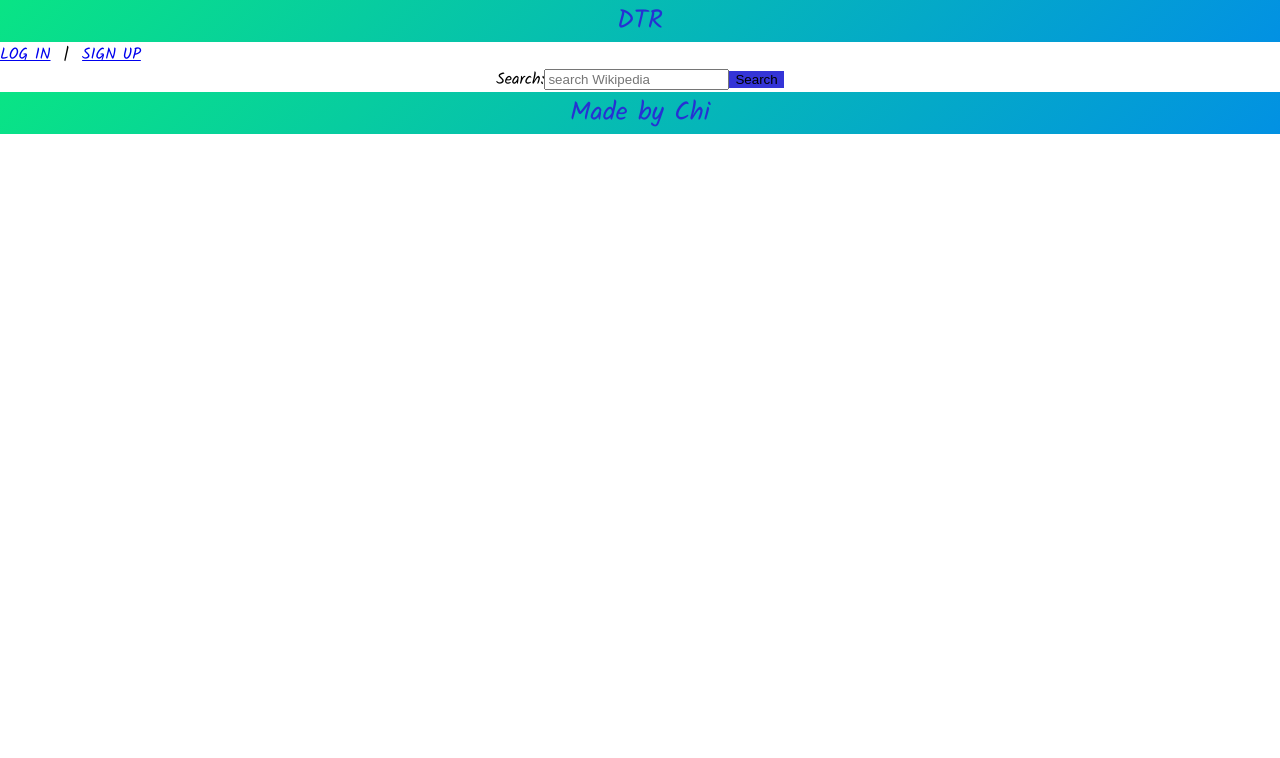
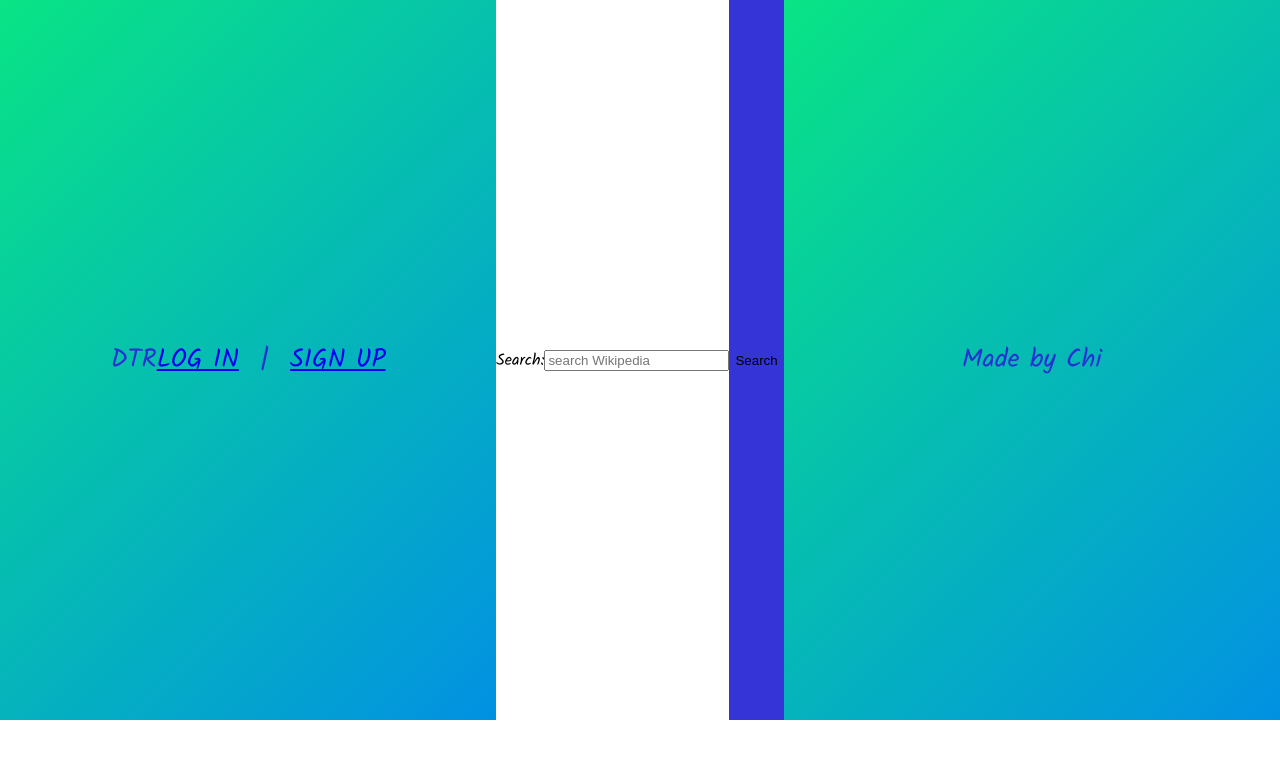
Before and after one commit to Chi37/dtr, a React (Create React App) app: page / in a window 1280 px wide. Shown: the top 758 px of the page. Built offline with nearby package versions, Linux system fonts and the light colour scheme.

Commit message:
moved header and navbar into container div

```diff
--- a/src/components/Container.jsx
+++ b/src/components/Container.jsx
@@ -6,23 +6,26 @@ import './Container.scss'
 
 
 const Container = (props) => (
-  <>
-    <NavBar user={props.user} handleLogout={props.handleLogout} />
+  <div className='container'>
+    <header className="header-footer">DTR
+      <NavBar user={props.user} handleLogout={props.handleLogout} />
+    </header>
     <SearchBar
       id='searchBar'
       handleSearch={props.handleSearch}
       handleChange={props.handleChange}
       value={props.value} />
     {(props.nodes) ? props.nodes.map((node, idx) => (
-      <div>
+      <>
         <button id='node' onClick={() => props.handleNodeClick(node.link)}>
           <Node key={idx} node={node} />
         </button>
         {node.snippet}
-      </div>
+      </>
     )) : 'LOADING...'
     }
-  </>
+    <footer className="header-footer">Made by Chi</footer>
+  </div>
 );
 
 
--- a/src/components/Container.scss
+++ b/src/components/Container.scss
@@ -2,6 +2,11 @@ $size: 70px;
 
 @import './variables';
 @import './mixins';
+
+.container{
+	@include flexCenter(row, center);
+	height: 90vh;
+}
 
 form {
 	@include flexCenter(row, center);
--- a/src/components/NavBar.jsx
+++ b/src/components/NavBar.jsx
@@ -3,18 +3,17 @@ import {Link} from "react-router-dom"
 
 const NavBar = (props) => {
   let nav = props.user ?
-    <div>
+  <>
     <Link to='' className='NavBar-link' onClick={props.handleLogout}>LOG OUT</Link>
     &nbsp;&nbsp;|&nbsp;&nbsp;&nbsp;
     <span className='NavBar-welcome'>WELCOME, {props.user.name}</span>
-    </div>
+  </>
     :
-    <div>
+  <>
     <Link to='/login' className='NavBar-link'>LOG IN</Link>
     &nbsp;&nbsp;|&nbsp;&nbsp;
     <Link to='/signup' className='NavBar-link'>SIGN UP</Link>
-    </div>;
-
+  </>
   return (
     <div className='NavBar'>
       {nav}
--- a/src/components/_mixins.scss
+++ b/src/components/_mixins.scss
@@ -3,4 +3,5 @@
 	justify-content: center;
 	align-items: $position;
 	flex-direction: $direction;
+	height: 100%;
 }
--- a/src/pages/App/App.js
+++ b/src/pages/App/App.js
@@ -69,7 +69,6 @@ class App extends Component {
   render() {
     return (
       <>
-        <header className="header-footer">DTR</header>
         <Switch>
           <Route exact path="/" render={() => (
             <Container
@@ -103,7 +102,6 @@ class App extends Component {
               <Redirect to='/login'/>
           }/> */}
         </Switch>
-        <footer className="header-footer">Made by Chi</footer>
       </>
     );
   }
```
Lines whose indentation alone changed are shown as unchanged.
